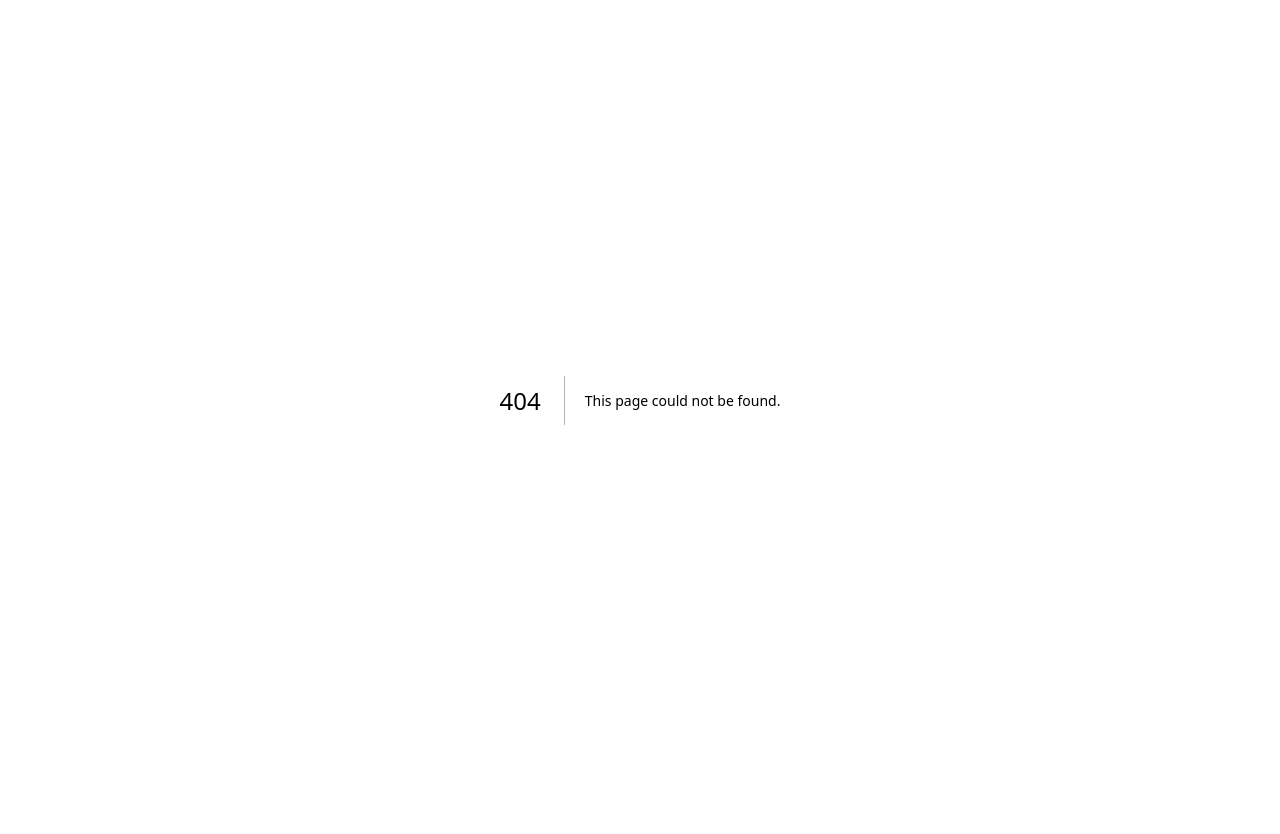
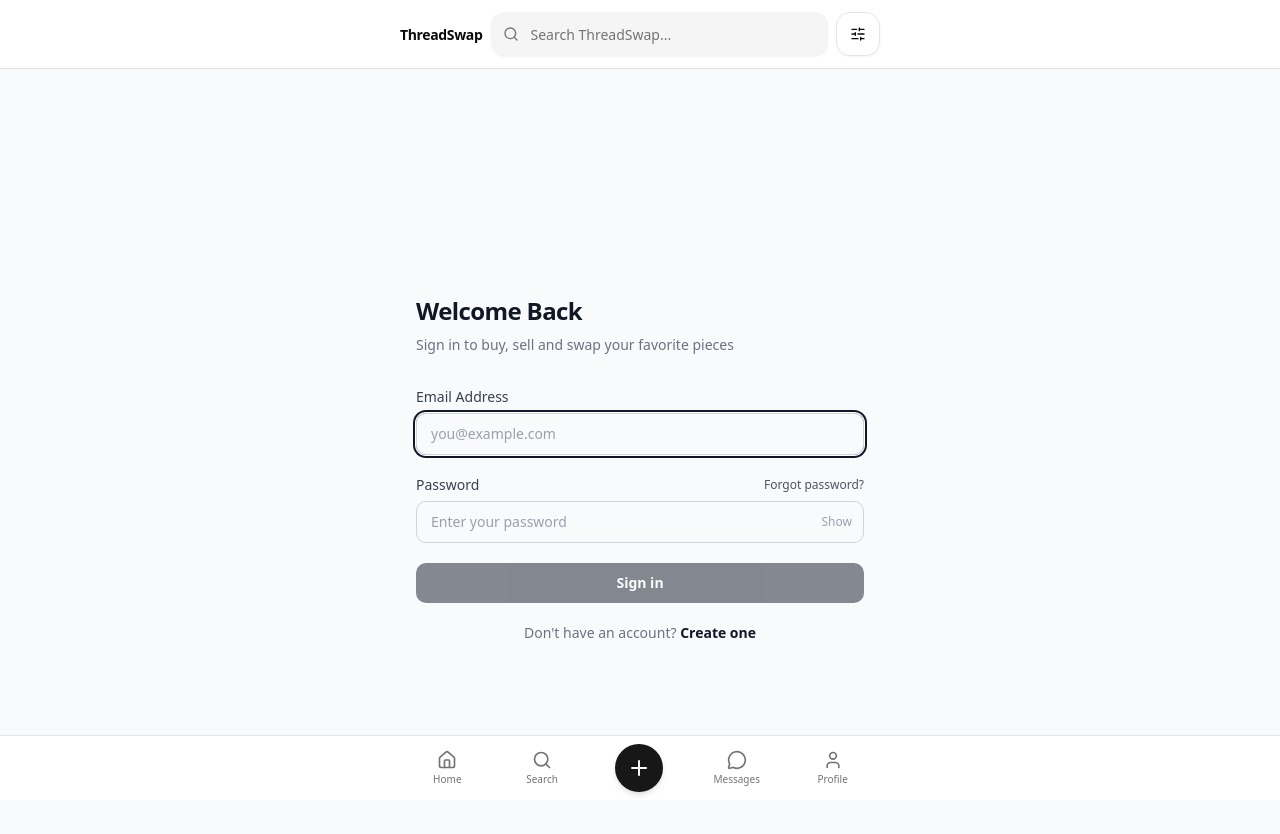
Before and after one commit to isaacoduh/threadswap-fe, a Next.js app: page /login in a window 1280 px wide. Before the commit this address had no page. Shown: the top 834 px of the page. Before the commit the page ends 800 px from the top, so only its background shows below. Built offline with nearby package versions, Linux system fonts and the light colour scheme.

Commit message:
auth: login page

```diff
--- /dev/null
+++ b/src/app/(app)/(auth)/layout.tsx
@@ -0,0 +1,7 @@
+export default function AuthLayout({children}: {children: React.ReactNode}) {
+    return (
+        <div className="min-h-screen flex items-center justify-center bg-gray-50 px-4">
+            <div className="w-full max-w-md">{children}</div>
+        </div>
+    )
+}
--- /dev/null
+++ b/src/app/(app)/(auth)/login/page.tsx
@@ -0,0 +1,24 @@
+import { Metadata } from "next";
+import { LoginForm } from '@/features/auth/components/LoginForm';
+
+
+export const metadata: Metadata = {
+  title: 'Sign In | ThreadSwap',
+  description: 'Sign in to your ThreadSwap account',
+};
+
+export default function LoginPage() {
+    return (
+        <div>
+            <div className="mb-8">
+                <h1 className="text-2xl font-bold tracking-tight text-gray-900">
+                    Welcome Back
+                </h1>
+                <p className="mt-2 text-sm text-gray-500">
+                    Sign in to buy, sell and swap your favorite pieces
+                </p>
+            </div>
+            <LoginForm />
+        </div>
+    )
+}
--- /dev/null
+++ b/src/features/auth/components/LoginForm.tsx
@@ -0,0 +1,106 @@
+'use client'
+
+import { useState, FormEvent } from "react"
+import Link from "next/link"
+
+export function LoginForm() {
+    const [email, setEmail] = useState('');
+    const [password, setPassword] = useState('')
+    const [showPassword, setShowPassword] = useState(false)
+    const [isLoading, setIsLoading] = useState(false)
+    const [error, setError] = useState<string | null>(null)
+
+    const handleSubmit = async (e: FormEvent) => {
+        e.preventDefault()
+        setIsLoading(true)
+        setError(null);
+
+        try {
+            //TODO: wire up to auth context/API
+            console.log('Login:', {email, password})
+        } catch (error) {
+            setError('Login failed. Please check your credentials')
+        } finally {
+            setIsLoading(false);
+        }
+    }
+
+    return (
+        <form onSubmit={handleSubmit} className="space-y-5">
+            {error && (
+                <div className="rounded-lg bg-red-50 border border-red-200 px-4 py-3 text-sm text-red-700">
+                    {error}
+                </div>
+            )}
+
+            {/* Email */}
+            <div>
+                <label htmlFor="email" className="block text-sm font-medium text-gray-700 mb-1.5">
+                    Email Address
+                </label>
+                <input
+                    id="email"
+                    type="email"
+                    required
+                    autoComplete="email"
+                    autoFocus
+                    value={email}
+                    onChange={(e) => setEmail(e.target.value)}
+                    className="block w-full rounded-lg border border-gray-300 px-3.5 py-2.5 text-sm text-gray-900 placeholder:text-gray-400 focus:outline-none focus:ring-2 focus:ring-gray-900 focus:ring-offset-1 transition-colors"
+                    placeholder="you@example.com"
+                />
+            </div>
+
+            {/* password */}
+            <div>
+                <div className="flex items-center justify-between mb-1.5">
+                    <label htmlFor="password" className="block text-sm font-medium text-gray-700">
+                        Password
+                    </label>
+                    <Link
+                        href="/forgot-password"
+                        className="text-xs font-medium text-gray-600 hover:text-gray-900 transition-colors"
+                    >
+                        Forgot password?
+                    </Link>
+                </div>
+                <div className="relative">
+                    <input
+                        id="password"
+                        type={showPassword ? 'text' : 'password'}
+                        required
+                        autoComplete="current-password"
+                        value={password}
+                        onChange={(e) => setPassword(e.target.value)}
+                        className="block w-full rounded-lg border border-gray-300 px-3.5 py-2.5 pr-10 text-sm text-gray-900 placeholder:text-gray-400 focus:outline-none focus:ring-2 focus:ring-gray-900 focus:ring-offset-1 transition-colors"
+                        placeholder="Enter your password"
+                    />
+                    <button
+                        type="button"
+                        onClick={() => setShowPassword(!showPassword)}
+                        className="absolute right-3 top-1/2 -translate-y-1/2 text-gray-400 hover:text-gray-600 text-xs"
+                    >
+                        {showPassword ? 'Hide' : 'Show'}
+                    </button>
+                </div>
+            </div>
+
+            {/* Submit */}
+            <button
+                type="submit"
+                disabled={isLoading || !email || !password}
+                className="w-full rounded-lg bg-gray-900 px-4 py-2.5 text-sm font-semibold text-white hover:bg-gray-800 focus:outline-none focus:ring-2 focus:ring-gray-900 focus:ring-offset-2 disabled:opacity-50 disabled:cursor-not-allowed transition-colors"
+            >
+                {isLoading ? 'Signing in...' : 'Sign in'}
+            </button>
+
+            {/* Register Link */}
+            <p className="text-center text-sm text-gray-500">
+                Don&apos;t have an account?{' '}
+                <Link href="/register" className="font-semibold text-gray-900 hover:underline">
+                    Create one
+                </Link>
+            </p>
+        </form>
+    )
+}
```
Also changed, not shown: src/app/(app)/(auth)/register/page.tsx (added).
